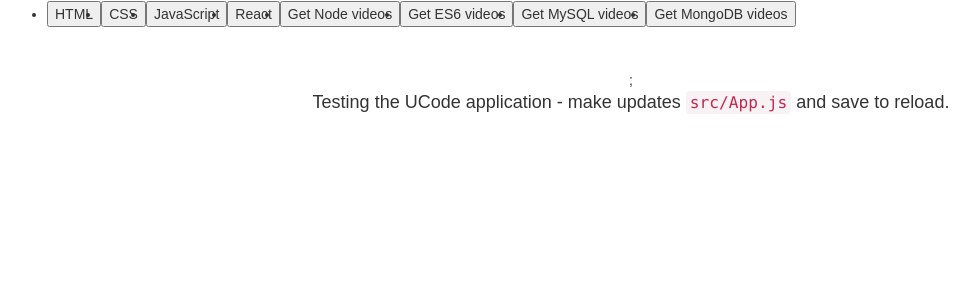
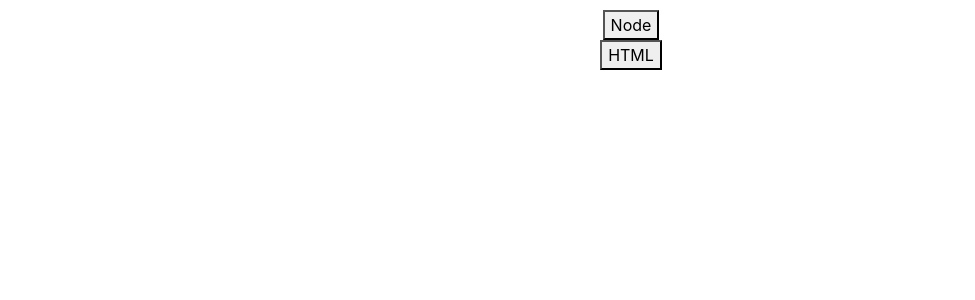
Before and after one commit to ruthbuena/UCode, a React (Create React App) app in the folder client/: page / in a window 1280 px wide. Shown: the top 300 px of the page, without its empty margins (9-984 px from the left). Built offline with nearby package versions, Linux system fonts and the light colour scheme.

Commit message:
video container

```diff
--- a/client/package.json
+++ b/client/package.json
@@ -3,10 +3,12 @@
   "version": "0.1.0",
   "private": true,
   "dependencies": {
+    "bootstrap": "^4.0.0-beta",
     "react": "^16.0.0",
     "react-bootstrap": "^0.31.3",
     "react-dom": "^16.0.0",
-    "react-scripts": "1.0.14"
+    "react-scripts": "1.0.14",
+    "reactstrap": "^5.0.0-alpha.3"
   },
   "scripts": {
     "start": "react-scripts start",
--- a/client/public/index.html
+++ b/client/public/index.html
@@ -19,12 +19,7 @@
       work correctly both with client-side routing and a non-root public URL.
       Learn how to configure a non-root public URL by running `npm run build`.
     -->
-    <!-- Latest compiled and minified CSS -->
-    <link rel="stylesheet" href="https://maxcdn.bootstrapcdn.com/bootstrap/latest/css/bootstrap.min.css">
-
-    <!-- Optional theme -->
-    <link rel="stylesheet" href="https://maxcdn.bootstrapcdn.com/bootstrap/latest/css/bootstrap-theme.min.css">
-
+    <link href="https://cdnjs.cloudflare.com/ajax/libs/reactstrap/4.8.0/reactstrap.min.js">
     <title>UCode App</title>
   </head>
   <body>
--- a/client/src/App.js
+++ b/client/src/App.js
@@ -1,7 +1,7 @@
 
 import React, { Component } from 'react';
 import './App.css';
-import Nav from './components/Nav';
+import VideosContainer from './components/VideosContainer';
 
 
 
@@ -11,10 +11,7 @@ class App extends Component {
   render() {
     return (
       <div className="App">
-      <Nav />
-       <p className="App-intro">
-         Testing the UCode application - make updates <code>src/App.js</code> and save to reload.
-        </p>
+        <VideosContainer />
       </div>
     );
   }
--- a/client/src/components/ES.js
+++ b/client/src/components/ES.js
@@ -37,7 +37,7 @@ clicked(){
 
     return(
       <div>
-        <button onClick={this.clicked}>Get ES6 videos</button>
+        <button onClick={this.clicked}>ES6</button>
           {
             this.state.resultyt.map((link, i) => {
               console.log(link);
--- a/client/src/components/HTML.js
+++ b/client/src/components/HTML.js
@@ -39,14 +39,15 @@ class Youtube extends Component {
     return(
       <div>
         <button onClick={this.clicked}>HTML</button>
+          <div>
             {
               this.state.resultyt.map((link, i) => {
                 console.log(link);
-              var frame = <div key={i} className="youtube"><iframe  width="300" height="200" src={link} frameBorder="0" allowFullScreen></iframe></div>
+                var frame = <iframe style={{padding: 10}} key={i}  title="Node" src={link} frameBorder="0" allowFullScreen></iframe>
                 return frame;
               })
             }
-          {this.frame}
+          </div>
 
 
     </div>
--- a/client/src/components/Mongo.js
+++ b/client/src/components/Mongo.js
@@ -37,7 +37,7 @@ clicked(){
 
     return(
       <div>
-        <button onClick={this.clicked}>Get MongoDB videos</button>
+        <button onClick={this.clicked}>MongoDB</button>
           {
             this.state.resultyt.map((link, i) => {
               console.log(link);
--- a/client/src/components/Nav.js
+++ b/client/src/components/Nav.js
@@ -1,50 +1,62 @@
-import React from "react";
+// import React from "react";
 
-import HTML from './HTML';
-import CSS from './CSS';
-import JavaScript from './Javascript';
-import ReactJs from './ReactJs';
-import Node from './Node';
-import ES from './ES';
-import SQL from './SQL';
-import Mongo from './Mongo';
+// import HTML from './HTML';
+// import CSS from './CSS';
+// import JavaScript from './Javascript';
+// import ReactJs from './ReactJs';
+// import Node from './Node';
+// import ES from './ES';
+// import SQL from './SQL';
+// import Mongo from './Mongo';
+// import { Nav, NavItem, NavDropdown, DropdownItem, DropdownToggle, DropdownMenu, NavLink } from 'reactstrap';
 
-const Nav = () =>
-<div>
-  <nav className="navbar navbar-expand-lg navbar-light bg-light">
-    <div className="collapse navbar-collapse" id="navbarSupportedContent">
-        <ul className="navbar-nav mr-auto">
-          <li className="nav-item active">
-            <HTML />
-          </li>
-          <li className="nav-item">
-            <CSS />
-          </li>
-          <li className="nav-item">
-            <JavaScript />
-          </li>
-          <li className="nav-item">
-            <ReactJs />
-          </li>
 
-          <li className="nav-item">
-            <Node />
-          </li>
+// export default class NavBar extends React.Component {
+//   constructor(props) {
+//     super(props);
 
-          <li className="nav-item">
-            <ES />
-          </li>
+//     this.toggle = this.toggle.bind(this);
+//     this.state = {
+//       dropdownOpen: false
+//     };
+//   }
 
-          <li className="nav-item">
-            <SQL />
-          </li>
+//   toggle() {
+//     this.setState({
+//       dropdownOpen: !this.state.dropdownOpen
+//     });
+//   }
 
-          <li className="nav-item">
-            <Mongo />
-          </li>
-        </ul>
-    </div>
-  </nav>;
-</div>
-
-export default Nav;
+//   render() {
+//     return (
+//       <div>
+//         <Nav tabs>
+//           <NavItem>
+//             <NavLink href="#" active><HTML /></NavLink>
+//           </NavItem>
+//           <NavItem>
+//             <NavLink href="#"><CSS /></NavLink>
+//           </NavItem>
+//           <NavItem>
+//             <NavLink href="#"><JavaScript /></NavLink>
+//           </NavItem>
+//           <NavItem>
+//             <NavLink href="#"><ReactJs /></NavLink>
+//           </NavItem>
+//           <NavItem>
+//             <NavLink href="#"><Node /></NavLink>
+//           </NavItem>
+//           <NavItem>
+//             <NavLink href="#"><SQL /></NavLink>
+//           </NavItem>
+//           <NavItem>
+//             <NavLink href="#"><Mongo /></NavLink>
+//           </NavItem>
+//           <NavItem>
+//             <NavLink href="#"><ES /></NavLink>
+//           </NavItem>
+//         </Nav>
+//       </div>
+//     );
+//   }
+// }
--- a/client/src/components/Node.js
+++ b/client/src/components/Node.js
@@ -1,16 +1,10 @@
 import React, {Component} from 'react';
 
 const API = 'AIzaSyBJlzFGjZ3fx1_z4XJao9YbkVIDtQBcTA0'
-// const channelID = 'UCQPYJluYC_sn_Qz_XE-YbTQ'
-
 const playlistId = 'PL6gx4Cwl9DGBMdkKFn3HasZnnAqVjzHn_'
 const result = 50;
 
 var finalURL = `https://www.googleapis.com/youtube/v3/playlistItems?key=${API}&playlistId=${playlistId}&part=snippet,id&order=date&maxResults=${result}`
-// var finalURL = `https://www.googleapis.com/youtube/v3/search?key=${API}&channelId=${channelID}&part=snippet,id&order=date&maxResults=${result}`
-// var finalURL = `https://www.googleapis.com/youtube/v3/playlistItems?part=snippet&maxResults=50&playlistId=PLB03EA9545DD188C3&key=${API}`
-
-// var finalURL = `https://www.googleapis.com/youtube/v3/playlistItems?part=snippet&key=${API}&Results=${result}&playlistId=${playlistId}`
 
 class Node extends Component {
 
@@ -22,41 +16,35 @@ class Node extends Component {
         };
         this.clicked = this.clicked.bind(this);
     }
+
     clicked(){
+
       fetch(finalURL)
           .then((response) => response.json())
           .then((responseJson) => {
-        // console.log(responseJson);
             const resultyt = responseJson.items.map(obj => "https://www.youtube.com/embed/"+obj.snippet.resourceId.videoId);
             this.setState({resultyt});
           })
           .catch((error) => {
-        console.error(error);
           });
     }
 
-
-
     render(){
-    console.log(finalURL);
-    console.log(this.state.resultyt);
 
       return(
         <div>
-        <button onClick={this.clicked}>Get Node videos</button>
-          {
-            this.state.resultyt.map((link, i) => {
-              console.log(link);
-              var frame = <div key={i} className="node"><iframe  title="Node" width="560" height="315" src={link} frameBorder="0" allowFullScreen></iframe></div>
+          <button onClick={this.clicked}>Node</button>
+            <div>
+              {this.state.resultyt.map((link, i) => {
+                var frame = <iframe style={{padding: 10}} key={i}  title="Node" src={link} frameBorder="0" allowFullScreen></iframe>
                 return frame;
                 })
               }
-          {this.frame}
-
-
+            </div>
         </div>
       );
     }
+
 }
 
 export default Node;
--- a/client/src/components/SQL.js
+++ b/client/src/components/SQL.js
@@ -37,7 +37,7 @@ clicked(){
 
     return(
       <div>
-        <button onClick={this.clicked}>Get MySQL videos</button>
+        <button onClick={this.clicked}>MySQL</button>
           {
             this.state.resultyt.map((link, i) => {
               console.log(link);
--- /dev/null
+++ b/client/src/components/Video.js
@@ -0,0 +1,11 @@
+import React from 'react';
+import Node from './Node';
+import HTML from './HTML';
+
+const Video = props =>
+	<div className="video">
+		<Node video={props.frame}/>
+		<HTML video={props.frame}/>
+	</div>
+
+export default Video;
--- a/client/src/components/VideosContainer.js
+++ b/client/src/components/VideosContainer.js
@@ -1,16 +1,11 @@
-import React, {Component} from 'react';
-
-class VidContainer extends Component {
-
-	render() {
-		return(
+import React from 'react';
+import Video from './Video';
 
 
+const VideoContainer = () =>
 
+	<div style={{padding: 10}}>
+		<Video />
+	</div>
 
-
-
-			);
-	}
-
-}
+export default VideoContainer;
--- a/client/src/index.js
+++ b/client/src/index.js
@@ -3,6 +3,8 @@ import ReactDOM from 'react-dom';
 import './index.css';
 import App from './App';
 import registerServiceWorker from './registerServiceWorker';
+import 'bootstrap/dist/css/bootstrap.css';
+
 
 ReactDOM.render(<App />, document.getElementById('root'));
 registerServiceWorker();
```
Also changed, not shown: 1 other file (tests, documents, lock files or other folders). Lines whose indentation alone changed are shown as unchanged.
